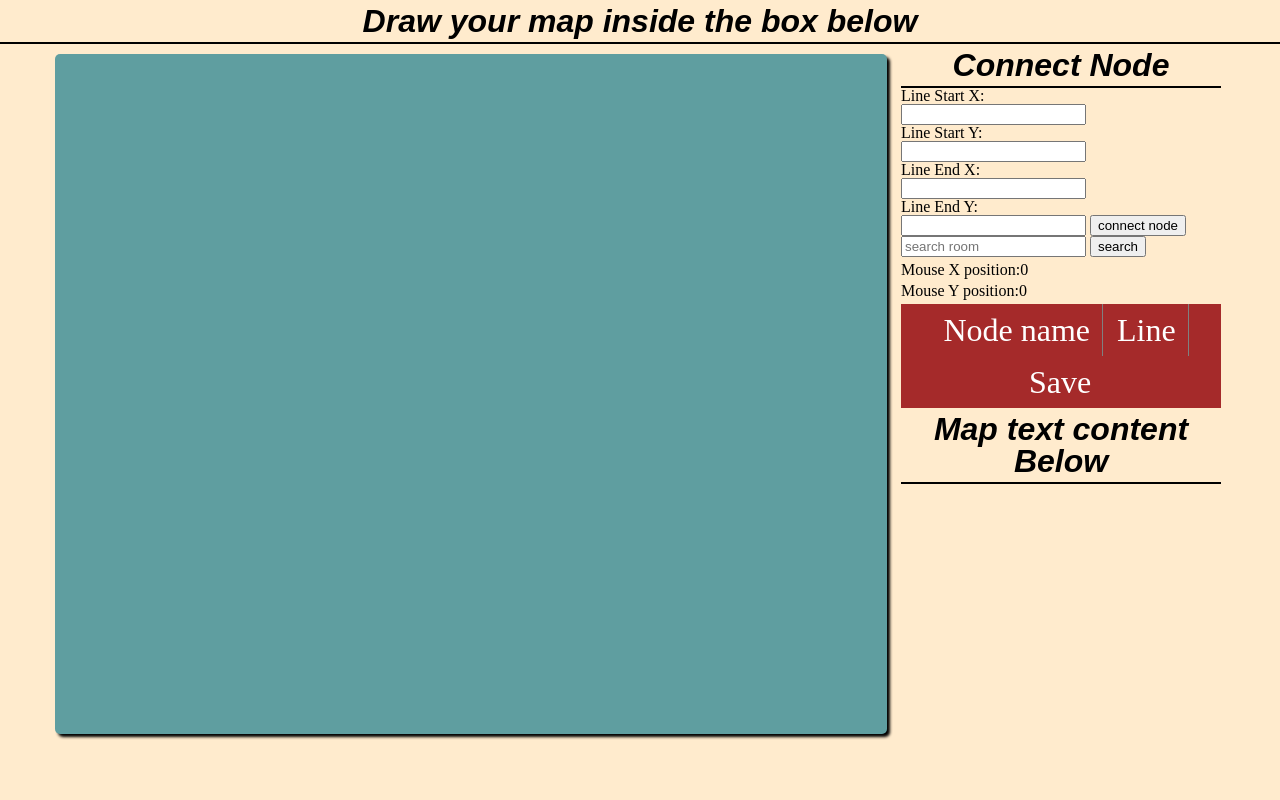
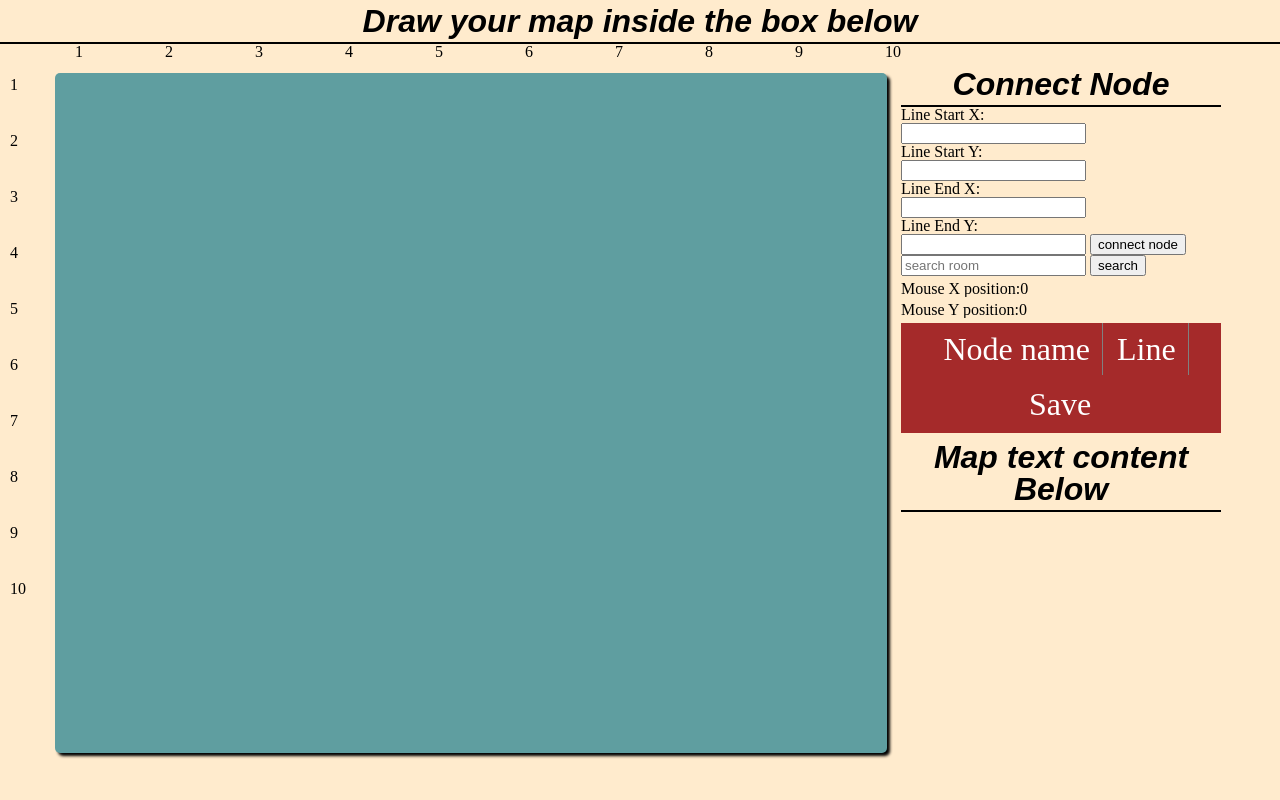
Before and after one commit to jobayersozib/bmapping, a PHP site: page / in a window 1280 px wide. Run offline with PHP 8.4, Linux system fonts and the light colour scheme.

Commit message:
add scale

```diff
--- a/css/style.css
+++ b/css/style.css
@@ -70,7 +70,7 @@ body{
     width: 100%;
     height:100vh;
     background-color: blanchedalmond;
-    position: relative;
+    position:relative;
 }
 
 #canvas h1{
@@ -151,9 +151,32 @@ circle{
 }
 
 text{
-    position:absolute;
+    position:relative;
     font-weight:bold;
     text-align:center;
     color:white;
 
 }
+#top {
+    width: 90%;
+    display: block;
+    margin-left: 75px;
+}
+#top li {
+  display: inline-block;
+    margin-right: 78px;
+}
+#left {
+    display:block;
+    vertical-align: top;
+    margin-top: 14px;
+    position: absolute;
+    margin-left: 10px;
+}
+#left li{
+    margin-bottom:40px;
+    display: block;
+}
+*{
+    overflow: hidden;
+}
--- a/index.html
+++ b/index.html
@@ -16,6 +16,32 @@ and open the template in the editor.
 
         <div id="canvas">
             <h1>Draw your map inside the box below</h1>
+            <ul id="top">
+
+                   <li>1</li>
+                   <li>2</li>
+                   <li>3</li>
+                   <li>4</li>
+                   <li>5</li>
+                   <li>6</li>
+                   <li>7</li>
+                   <li>8</li>
+                   <li>9</li>
+                   <li>10</li>
+            </ul>
+            <ul id="left">
+
+                   <li>1</li>
+                   <li>2</li>
+                   <li>3</li>
+                   <li>4</li>
+                   <li>5</li>
+                   <li>6</li>
+                   <li>7</li>
+                   <li>8</li>
+                   <li>9</li>
+                   <li>10</li>
+            </ul>
             <svg  id="mysvg">
 
 
--- a/js/app.js
+++ b/js/app.js
@@ -35,10 +35,10 @@ var bps_obj={
 
 
                     el.setAttribute("cx",e.clientX-55);
-                    el.setAttribute("cy",e.clientY-50);
+                    el.setAttribute("cy",e.clientY-70);
                     el.setAttribute("name",document.getElementsByTagName("circle").length+100);
 
-                    el.setAttribute("r",30);
+                    el.setAttribute("r",7);
                     el.setAttribute("stroke","black");
                     el.setAttribute("stroke-width",3);
                     el.setAttribute("fill","red");
@@ -91,16 +91,17 @@ var bps_obj={
 
     },
     returnX:function(){
-        return document.getElementById("mx").innerHTML;
+        return document.getElementById("mx").innerHTML-10;
     },
     returnY:function(){
-        return document.getElementById("my").innerHTML;
+        return document.getElementById("my").innerHTML-10;
     },
     search_node:function(){
         var select_all_node=document.getElementsByTagName("circle");
          var node_num=document.getElementById("search_text").value;
         var test=false;
          for(var i=0;i<select_all_node.length;i++){
+
             if(select_all_node[i].getAttribute("name")===node_num){
              select_all_node[i].setAttribute("fill","green");
             test=true;
```
